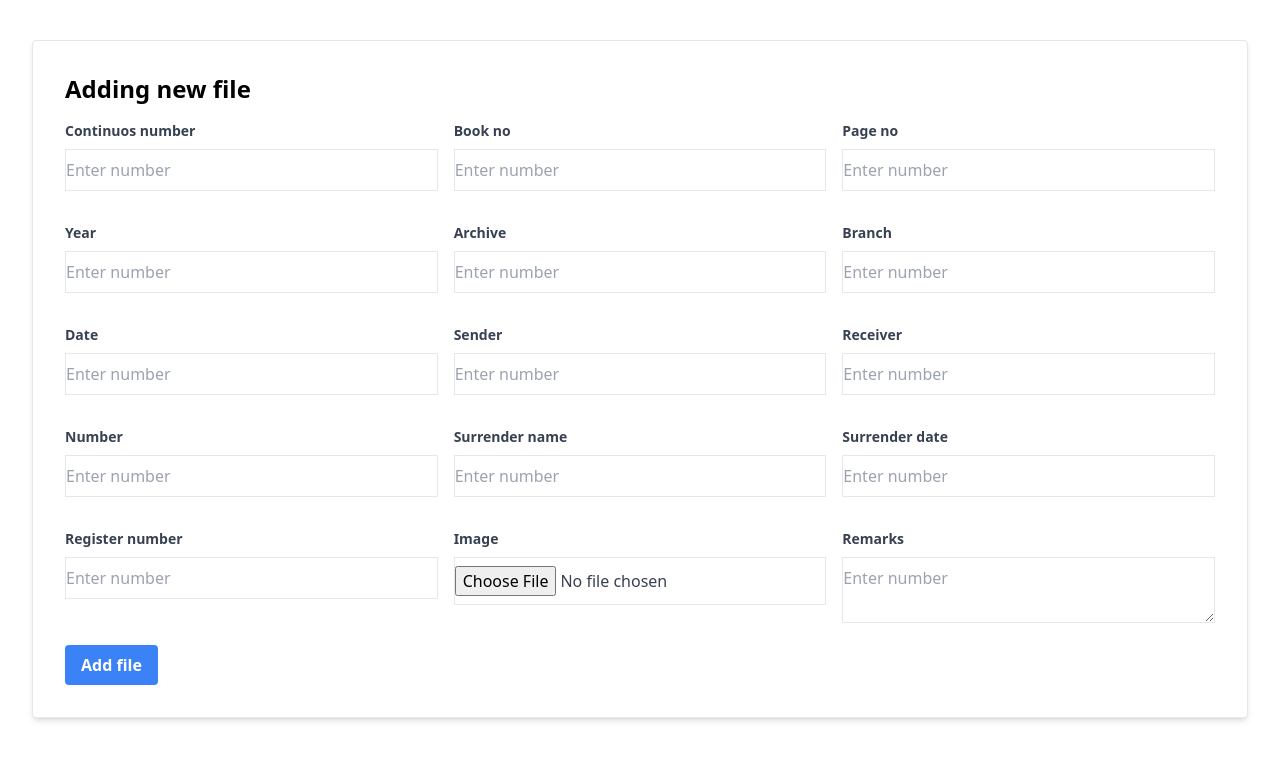
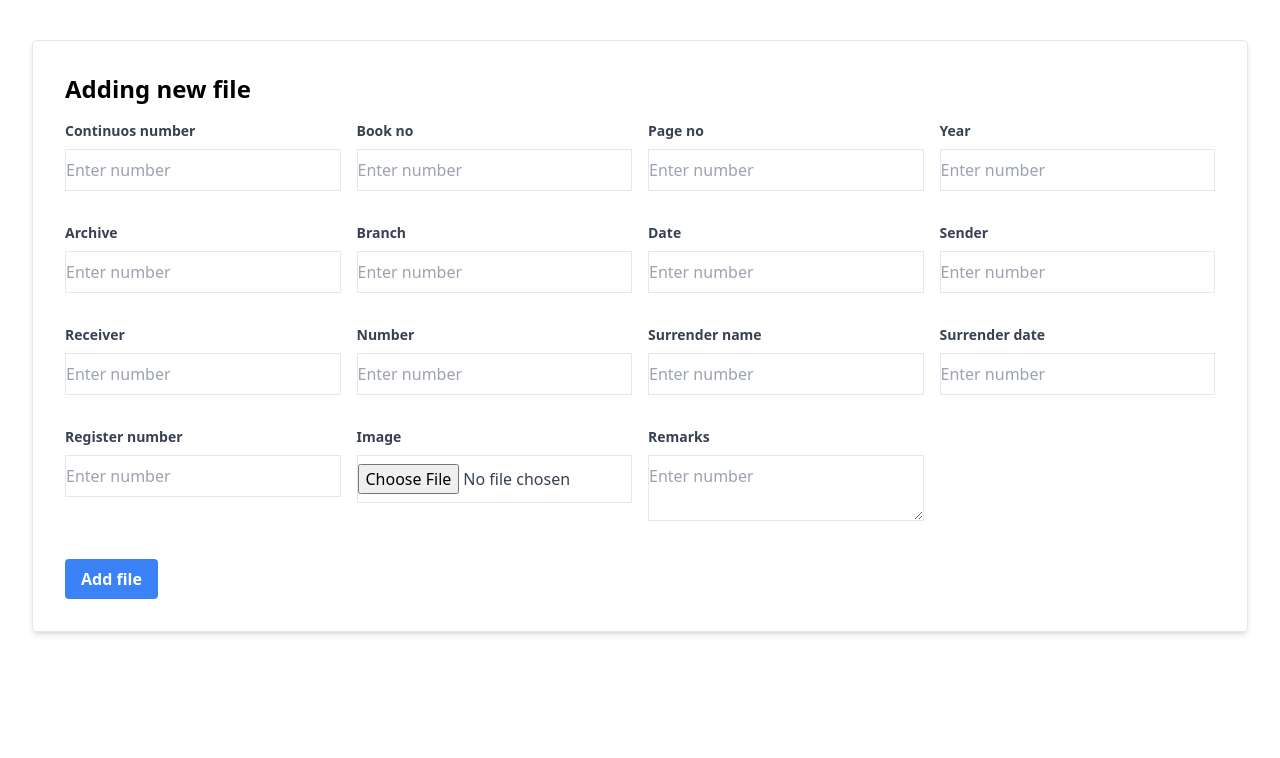
Before and after one commit to MateenSeddiqi/office_docs_tracker, a Django app: page /records/addIncomingDoc/ in a window 1280 px wide. Shown: the part 60-818 px from the top of the page. After the commit the page ends 695 px from the top, so only its background shows below. Run offline with Django 4.2, Linux system fonts and the light colour scheme.

Commit message:
some minor style changes

```diff
--- a/records/templates/records/incomingDocForm.html
+++ b/records/templates/records/incomingDocForm.html
@@ -2,20 +2,20 @@
 {% load static %}
 
 {% block content %}
-<div class="max-w-8xl  mx-8 my-10 bg-white p-4 sm:p-8 border rounded shadow-md">
+<div class="max-w-8xl mx-8 my-10 bg-white p-4 sm:p-8 border rounded shadow-md">
     <h1 class="text-2xl font-bold mb-4">Adding new file</h1>
     <form method="POST" action="{% url 'records:addIncomingDoc' %}" enctype="multipart/form-data">
         {% csrf_token %}
-        <div class="grid sm:grid-cols-1 md:grid-cols-4 lg:grid-cols-3 gap-4">
+        <div class="grid grid-cols-1 sm:grid-cols-2 md:grid-cols-3 lg:grid-cols-4 gap-4">
             {% for field in incomingDocForm %}
                 <div class="mb-4">
-                    <label class="block text-gray-700 text-sm font-bold mb-2">{{ field.label }} </label>
-                    <div>{{field}}</div>
-                    <span>{{field.errors}}</span>
+                    <label class="block text-gray-700 text-sm font-bold mb-2">{{ field.label }}</label>
+                    <div>{{ field }}</div>
+                    <span>{{ field.errors }}</span>
                 </div>
             {% endfor %}
         </div>
-        <button type="submit" class="bg-blue-500 hover:bg-blue-700 text-white font-bold py-2 px-4 rounded">Add file</button>
+        <button type="submit" class="bg-blue-500 hover:bg-blue-700 text-white font-bold py-2 px-4 rounded mt-4">Add file</button>
     </form>
 </div>
 {% endblock %}
--- a/static/css_out/out.css
+++ b/static/css_out/out.css
@@ -2715,6 +2715,10 @@ video {
     grid-template-columns: repeat(1, minmax(0, 1fr));
   }
 
+  .sm\:grid-cols-2 {
+    grid-template-columns: repeat(2, minmax(0, 1fr));
+  }
+
   .sm\:p-8 {
     padding: 2rem;
   }
@@ -2731,6 +2735,10 @@ video {
 
   .md\:grid-cols-4 {
     grid-template-columns: repeat(4, minmax(0, 1fr));
+  }
+
+  .md\:grid-cols-3 {
+    grid-template-columns: repeat(3, minmax(0, 1fr));
   }
 }
 
```
